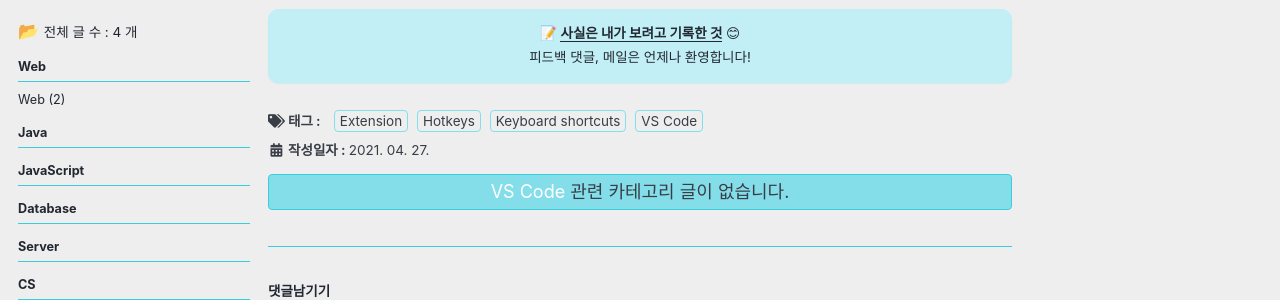
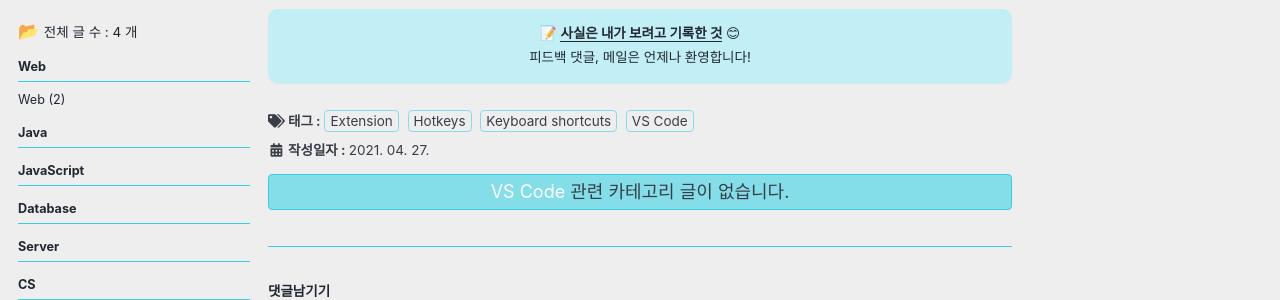
Before and after one commit to iCanWorkItOut/iCanWorkItOut.github.io, a Jekyll site: the page built from _posts/VS Code/2021-04-27-VSCode확장및단축키.md, in a window 1280 px wide and 900 px high, scrolled down 819 px. Shown: the part 220-520 px from the top of the window. Built offline with Jekyll 4.4.1, drawn with Linux system fonts in a browser that asks for light colours; cached includes are drawn as plain includes; some web fonts are replaced; comment, search, counter and statistics services are not loaded.

Commit message:
:ambulance:tag-list.html: css(margin) 수정

```diff
--- a/_includes/tag-list.html
+++ b/_includes/tag-list.html
@@ -9,7 +9,7 @@
   {% assign tags_sorted = page.tags | sort_natural %}
 
   <p class="page__taxonomy">
-    <strong><i class="fas fa-fw fa-tags" aria-hidden="true"></i> {{ site.data.ui-text[site.locale].tags_label | default: "Tags:" }} </strong>
+    <strong style="margin-right: 0"><i class="fas fa-fw fa-tags" aria-hidden="true"></i> {{ site.data.ui-text[site.locale].tags_label | default: "Tags:" }}</strong>
     <span itemprop="keywords">
     {% for tag_word in tags_sorted %}
       <a href="{{ tag_word | slugify | prepend: path_type | prepend: site.tag_archive.path | relative_url }}" class="page__taxonomy-item" rel="tag">{{ tag_word }}</a>{% unless forloop.last %}<span class="sep">, </span>{% endunless %}
```
